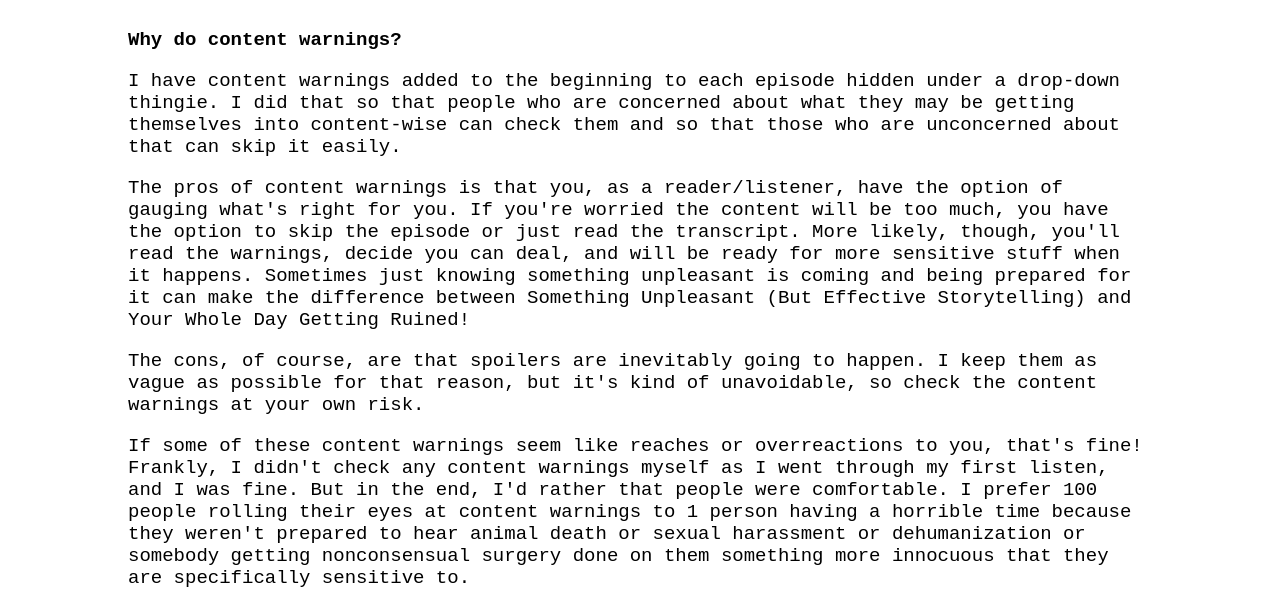
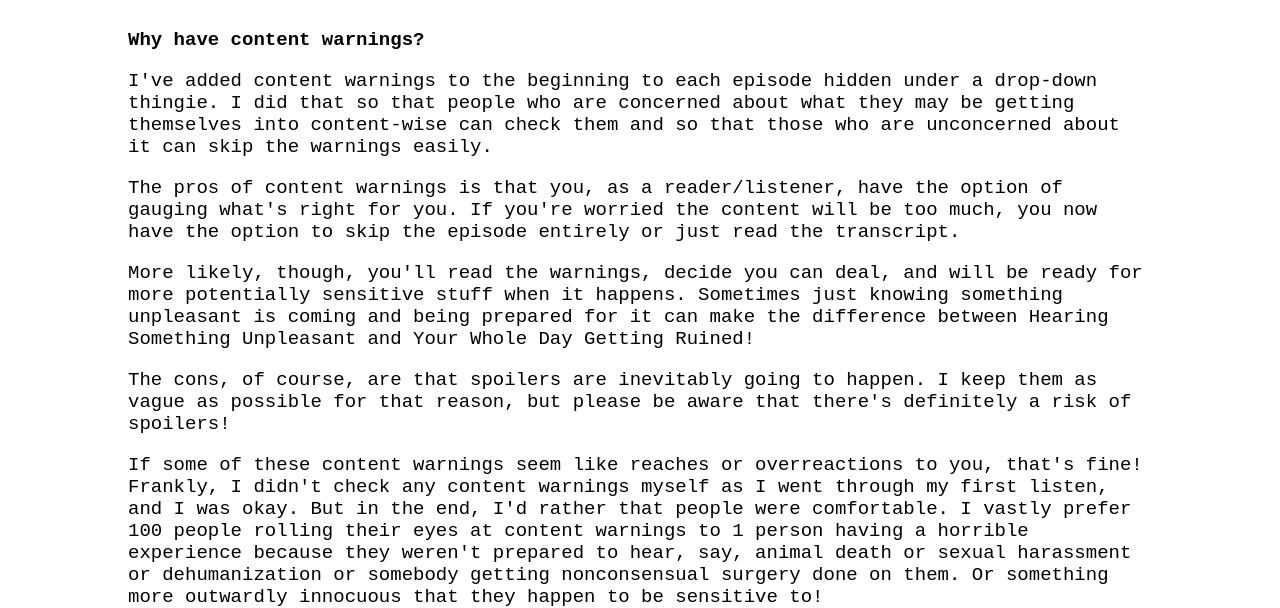
Before and after one commit to unofficialarchive81transcripts/transcripts, a plain HTML site: page cws.html in a window 1280 px wide. Shown: the part 208-816 px from the top of the page. Drawn offline with Linux system fonts and the light colour scheme.

Commit message:
cws.html

```diff
--- a/cws.html
+++ b/cws.html
@@ -53,11 +53,12 @@ p {
 
   <center><p style="font-size:32px"><strong>ABOUT THE CONTENT WARNINGS</strong></p></center>
 
-  <p><strong>Why do content warnings?</strong></p>
-  <p>I have content warnings added to the beginning to each episode hidden under a drop-down thingie. I did that so that people who are concerned about what they may be getting themselves into content-wise can check them and so that those who are unconcerned about that can skip it easily.</p>
-  <p>The pros of content warnings is that you, as a reader/listener, have the option of gauging what's right for you. If you're worried the content will be too much, you have the option to skip the episode or just read the transcript. More likely, though, you'll read the warnings, decide you can deal, and will be ready for more sensitive stuff when it happens. Sometimes just knowing something unpleasant is coming and being prepared for it can make the difference between Something Unpleasant (But Effective Storytelling) and Your Whole Day Getting Ruined!</p>
-  <p>The cons, of course, are that spoilers are inevitably going to happen. I keep them as vague as possible for that reason, but it's kind of unavoidable, so check the content warnings at your own risk.</p>
-<p>If some of these content warnings seem like reaches or overreactions to you, that's fine! Frankly, I didn't check any content warnings myself as I went through my first listen, and I was fine. But in the end, I'd rather that people were comfortable. I prefer 100 people rolling their eyes at content warnings to 1 person having a horrible time because they weren't prepared to hear animal death or sexual harassment or dehumanization or somebody getting nonconsensual surgery done on them something more innocuous that they are specifically sensitive to.</p>
+  <p><strong>Why have content warnings?</strong></p>
+  <p>I've added content warnings to the beginning to each episode hidden under a drop-down thingie. I did that so that people who are concerned about what they may be getting themselves into content-wise can check them and so that those who are unconcerned about it can skip the warnings easily.</p>
+  <p>The pros of content warnings is that you, as a reader/listener, have the option of gauging what's right for you. If you're worried the content will be too much, you now have the option to skip the episode entirely or just read the transcript.</p>
+    <p>More likely, though, you'll read the warnings, decide you can deal, and will be ready for more potentially sensitive stuff when it happens. Sometimes just knowing something unpleasant is coming and being prepared for it can make the difference between Hearing Something Unpleasant and Your Whole Day Getting Ruined!</p>
+  <p>The cons, of course, are that spoilers are inevitably going to happen. I keep them as vague as possible for that reason, but please be aware that there's definitely a risk of spoilers!</p>
+<p>If some of these content warnings seem like reaches or overreactions to you, that's fine! Frankly, I didn't check any content warnings myself as I went through my first listen, and I was okay. But in the end, I'd rather that people were comfortable. I vastly prefer 100 people rolling their eyes at content warnings to 1 person having a horrible experience because they weren't prepared to hear, say, animal death or sexual harassment or dehumanization or somebody getting nonconsensual surgery done on them. Or something more outwardly innocuous that they happen to be sensitive to!</p>
   <p><strong>Where are these content warnings coming from?</strong></p>
   <p>Partially from my own head, but mostly from <a href="https://docs.google.com/document/d/1y3l99KOgjwIO2SBPQuzZmz4cGjMhz8RaAxvfLrwj81s/edit">[this]</a> extensive community Google Doc run by <a href="https://kaamos-mu.tumblr.com/">@kaamos-mu</a> on Tumblr, which also clarifies some of the terminology used in the warnings (e.g. "described" vs "implied" vs "soundscaped" and so forth) if you're looking for that! You can also contact me if you want a warning added to a transcript specifically.</p>
   <hr />
```
